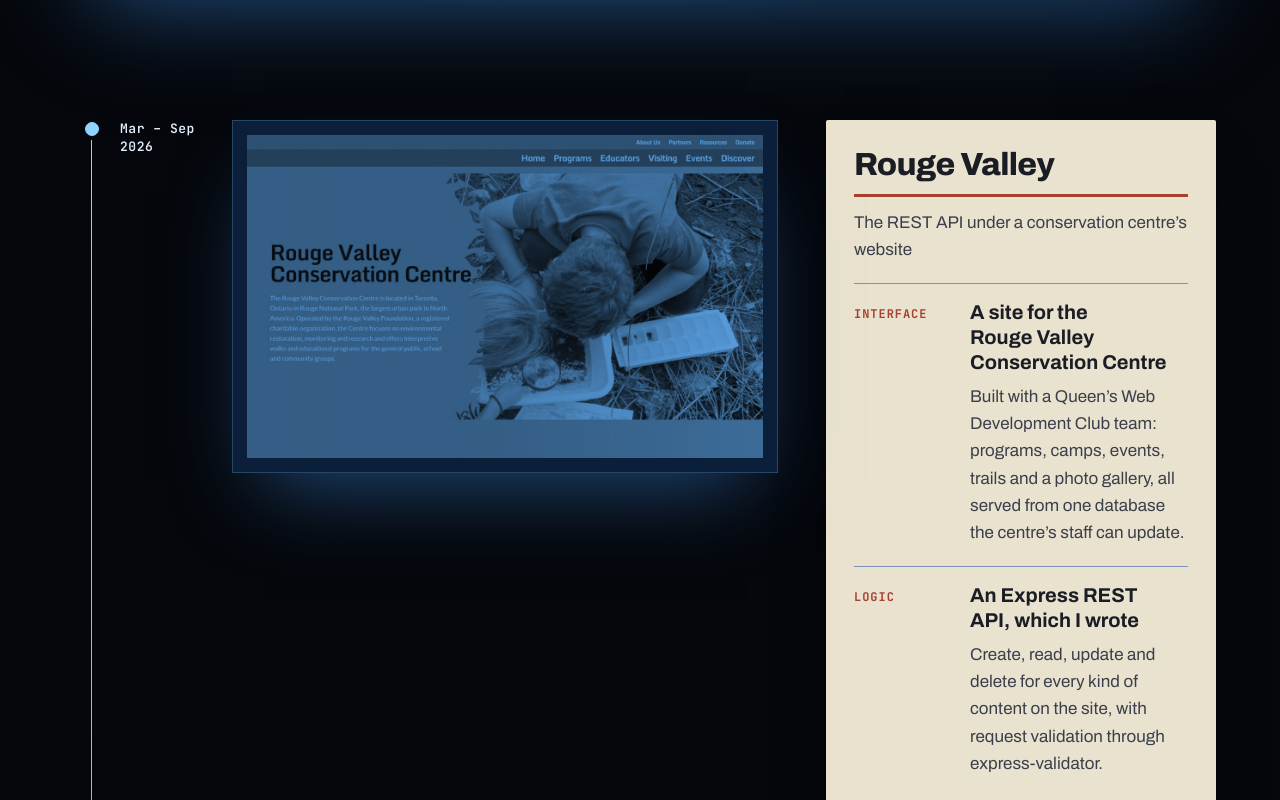
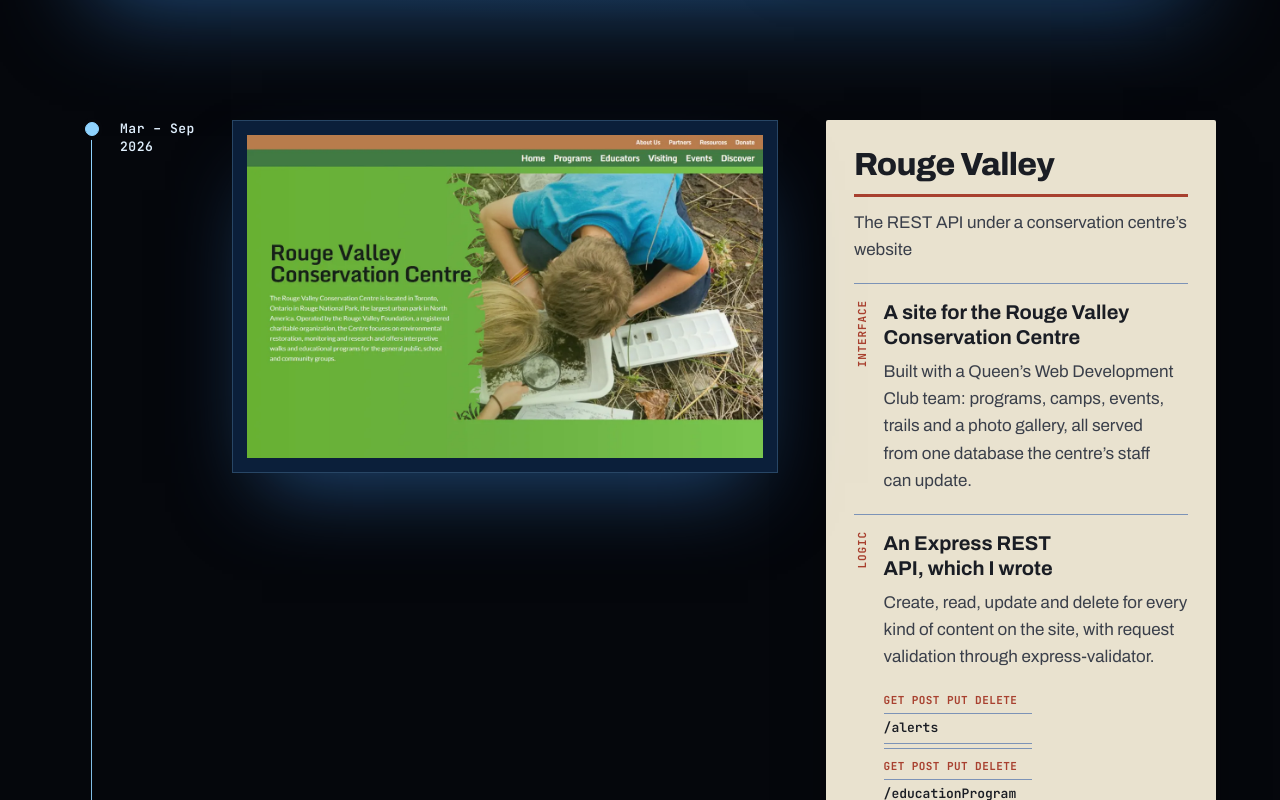
Before and after one commit to Marcus9986/Marcus9986.github.io, a React (Vite) app: page / in a window 1280 px wide. Shown: the part 720-1520 px from the top of the page. Built offline with nearby package versions, Linux system fonts and the light colour scheme.

Commit message:
Removed Blue Tint
Removed the blue tint applied to the project images

```diff
--- a/src/styles.css
+++ b/src/styles.css
@@ -223,14 +223,10 @@ table { border-collapse: collapse; }
 }
 .glass__frame { position: relative; overflow: hidden; background: #000; }
 .glass__frame img {
-  filter: grayscale(1) contrast(1.08) brightness(0.95);
+  filter: brightness(1);
   transition: filter 1100ms cubic-bezier(0.16, 1, 0.3, 1);
 }
-.glass__frame::after { /* the plate's blue tone */
-  content: ""; position: absolute; inset: 0;
-  background: #5aa2e6; mix-blend-mode: multiply; pointer-events: none;
-}
-.js .glass:not(.is-lit) .glass__frame img { filter: grayscale(1) contrast(1.08) brightness(0.6); }
+.js .glass:not(.is-lit) .glass__frame img { filter: brightness(0.6); }
 @media (prefers-reduced-motion: reduce) {
   .glass__frame img { transition: none; }
 }
@@ -252,6 +248,8 @@ table { border-collapse: collapse; }
 .card--entry { container-type: inline-size; }
 /* In a narrow card (whatever the screen width), stack each route's methods above its path. */
 @container (max-width: 480px) {
+  .layer { grid-template-columns: 1.1rem minmax(0, 1fr); gap: 0 0.75rem; }
+  .layer__name { writing-mode: vertical-rl; rotate: 180deg; padding: 0; font-size: 0.6875rem; align-self: start; }
   .routes tr { display: grid; border-bottom: 1px solid var(--rule-blue); padding: 0.3rem 0 0.25rem; }
   .routes td { border-bottom: 0; padding: 0; }
   .routes code { overflow-wrap: anywhere; }
```
Also changed, not shown: .impeccable/design.json, 1 other file (tests, documents, lock files or other folders).
